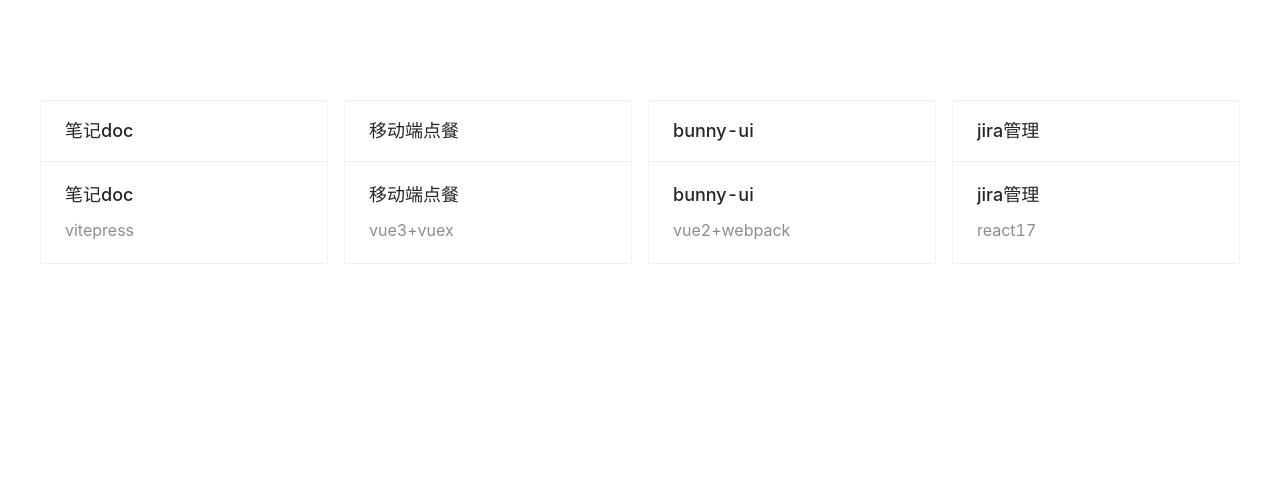
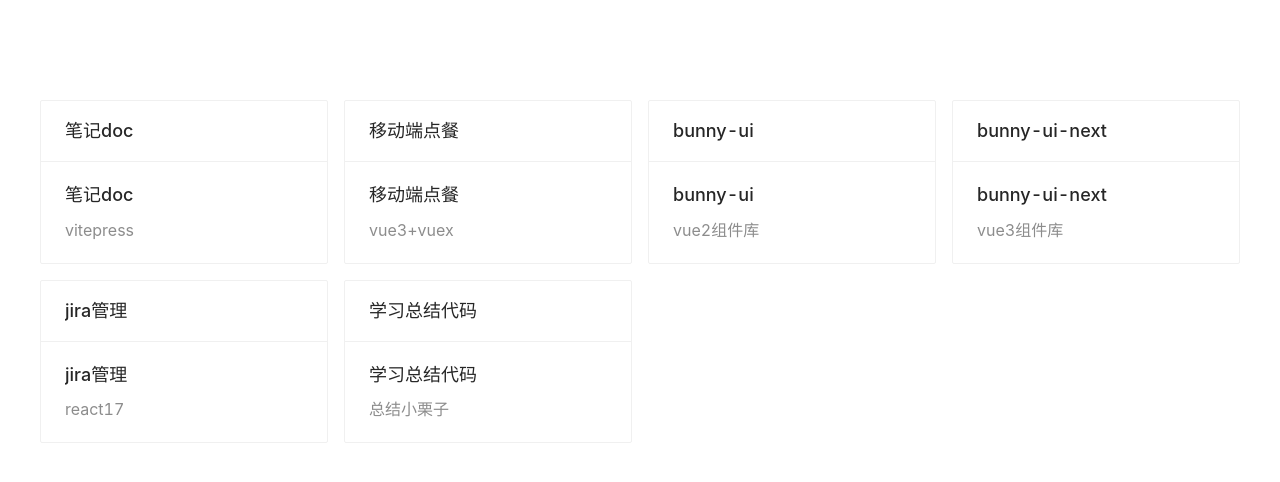
Before and after one commit to zhao-yi-fan/zhao-yi-fan.github.io, a React (Create React App) app: page / in a window 1280 px wide. Shown: the top 482 px of the page. Built offline with nearby package versions, Linux system fonts and the light colour scheme.

Commit message:
chore: 补充

```diff
--- a/src/App.tsx
+++ b/src/App.tsx
@@ -15,12 +15,22 @@
   {
     title: 'bunny-ui',
     link: './bunny-ui/',
-    description: 'vue2+webpack',
+    description: 'vue2组件库',
+  },
+  {
+    title: 'bunny-ui-next',
+    link: './bunny-ui-next/',
+    description: 'vue3组件库',
   },
   {
     title: 'jira管理',
     link: './jira/',
     description: 'react17',
+  },
+  {
+    title: '学习总结代码',
+    link: './study/',
+    description: '总结小栗子',
   },
 ];
 
```
